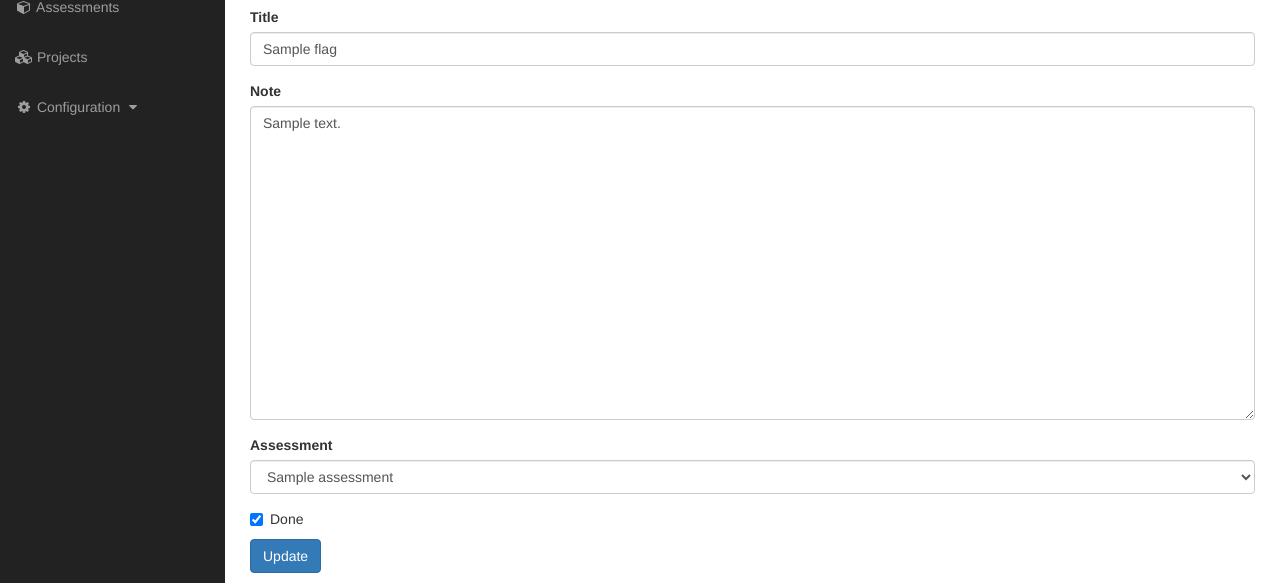
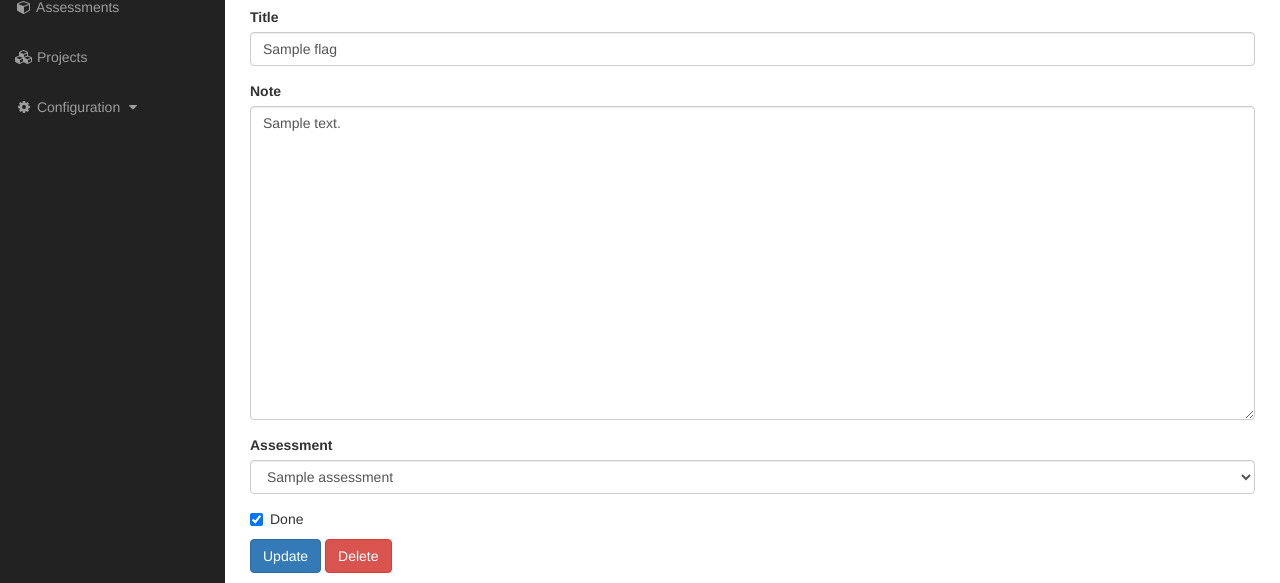
Before and after one commit to pavanw3b/sh00t, a Django app: page /app/flag/1/ in a window 1280 px wide. Shown: the part 219-802 px from the top of the page. Run offline with Django 3.2, Linux system fonts and the light colour scheme; a user stored in the database is signed in; tables that the repository leaves empty hold one stand-in row (values such as "Sample post"); some libraries are stand-ins or nearby versions.

Commit message:
Delete Flag, tinymce removed

```diff
--- a/app/models.py
+++ b/app/models.py
@@ -1,7 +1,5 @@
 from django.db import models
-from tinymce.models import HTMLField
 from datetime import datetime
-from tinymce import models as tinymce_models
 from django.utils.encoding import python_2_unicode_compatible
 
 
@@ -33,7 +31,7 @@ class Assessment(models.Model):
 @python_2_unicode_compatible
 class Sh0t(models.Model):
     title = models.CharField(max_length=200)
-    body = HTMLField(null=True)
+    body = models.TextField(default="")
     assessment = models.ForeignKey(Assessment, null=True, on_delete=models.SET_NULL)
     added = models.DateTimeField(default=datetime.now)
 
@@ -47,7 +45,7 @@ class Sh0t(models.Model):
 @python_2_unicode_compatible
 class Flag(models.Model):
     title = models.CharField(max_length=100)
-    note = HTMLField(null=True)
+    note = models.TextField(default="")
     assessment = models.ForeignKey(Assessment, null=True, on_delete=models.SET_NULL)
     done = models.BooleanField(default=False)
     added = models.DateTimeField(default=datetime.now)
@@ -62,7 +60,7 @@ class Flag(models.Model):
 @python_2_unicode_compatible
 class Template(models.Model):
     name = models.CharField(max_length=100)
-    body = tinymce_models.HTMLField()
+    body = models.TextField(default="")
 
     def __str__(self):  # __unicode__ on Python 2
         return self.name
--- a/app/templates/flag-single.html
+++ b/app/templates/flag-single.html
@@ -52,7 +52,7 @@
                                           {% if True == flag.done %} checked {% endif %}>Done</label>
                         </div>
                         <input type="hidden" value="{{ flag.id }}" id="id" />
-                        <button type="submit" class="btn btn-primary">Update</button>
+                        <button type="submit" class="btn btn-primary">Update</button> <button type="submit" name="delete" value="delete" class="btn btn-danger">Delete</button>
                         {% csrf_token %}
                     </form>
                 </div>
--- a/app/views.py
+++ b/app/views.py
@@ -52,26 +52,28 @@ def flag(request, flag_id):
     submitted = ""
     try:
         the_flag = Flag.objects.get(pk=flag_id)
+        if "POST" == request.method:
+            if "delete" == request.POST.get('delete', ''):
+                the_flag.delete()
+                return redirect('/app/flags/')
 
-        if "POST" == request.method:
             assessment_id = request.POST.get('assessment', '')
-            try:
-                the_flag.title = request.POST.get('title', '')
-                the_flag.note = request.POST.get('note', '')
-                if "done" == request.POST.get('done', ''):
-                    the_flag.done = True
-                else:
-                    the_flag.done = False
-                the_flag.assessment = Assessment.objects.get(pk=assessment_id)
-                the_flag.save()
-                submitted = "success"
-            except Assessment.DoesNotExist:
-                return redirect('/')
+            the_flag.title = request.POST.get('title', '')
+            the_flag.note = request.POST.get('note', '')
+            if "done" == request.POST.get('done', ''):
+                the_flag.done = True
+            else:
+                the_flag.done = False
+            the_flag.assessment = Assessment.objects.get(pk=assessment_id)
+            the_flag.save()
+            submitted = "success"
 
         assessments_list = Assessment.objects.all().order_by('added')
         context = {'flag': the_flag, 'assessments': assessments_list, 'submitted': submitted}
         return render(request, 'flag-single.html', context)
     except Flag.DoesNotExist:
+        return redirect('/')
+    except Assessment.DoesNotExist:
         return redirect('/')
 
 
--- a/requirements.txt
+++ b/requirements.txt
@@ -1,3 +1,2 @@
 django
-django-tinymce
 djangorestframework
```
Also changed, not shown: app/migrations/0011_auto_20170917_0926.py (added).
